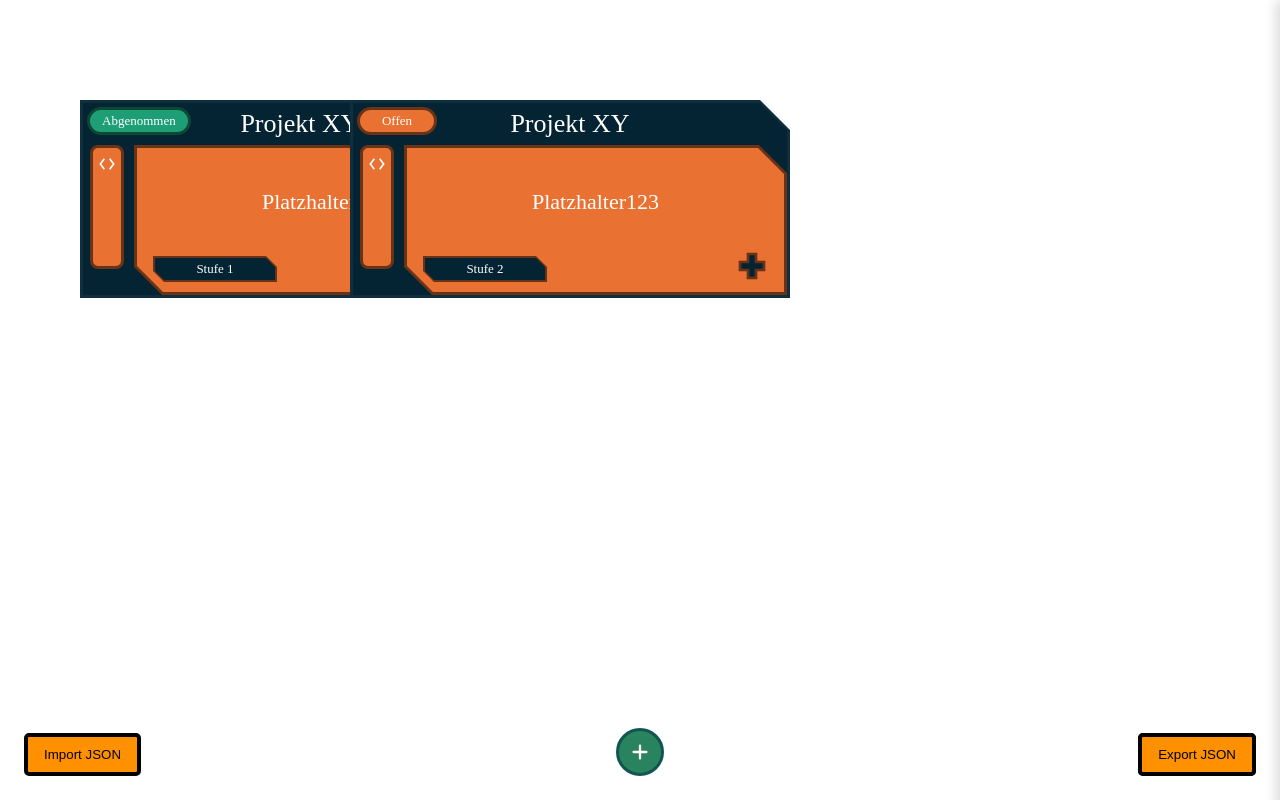
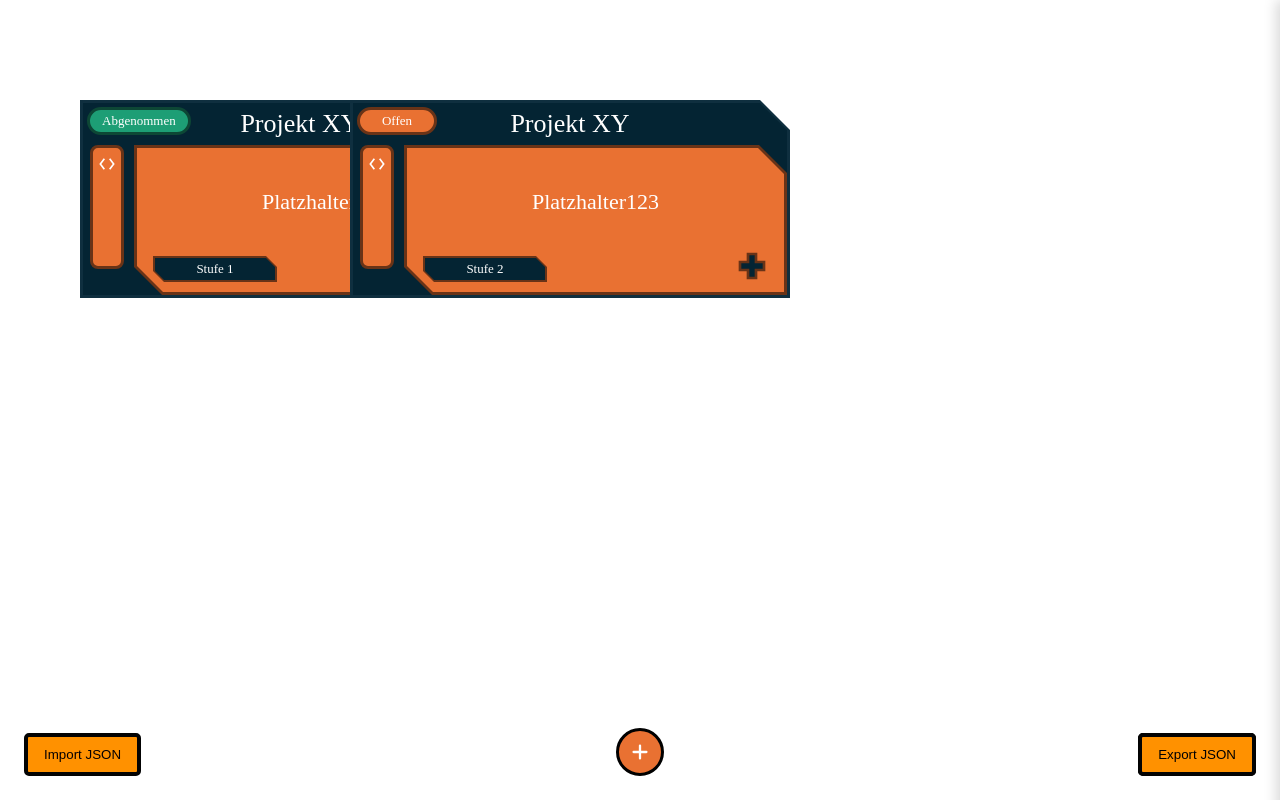
Before and after one commit to OrangeJuicy69/DarkPurpleNote, a React (Vite) app: page / in a window 1280 px wide. Built offline with nearby package versions, Linux system fonts and the light colour scheme.

Commit message:
ui upadte fix

```diff
--- a/src/basicnode.css
+++ b/src/basicnode.css
@@ -227,13 +227,13 @@
 
 .node-label {
   display: block;
-  font-size: 11px;
+  font-size: 25px;
   font-weight: 700;
   letter-spacing: 0.06em;
   text-transform: uppercase;
-  color: #fff;
+  color: #030000;
   opacity: 0.8;
-  margin-bottom: 2px;
+  margin-bottom: 5px;
 }
 
 .node-value {
@@ -245,10 +245,12 @@
 ul.node-value {
   margin: 0;
   padding: 0;
+
 }
 
 .node-value li {
   margin-bottom: 2px;
+  font-size: 2vh;
 }
 
 .node-value a {
@@ -258,7 +260,7 @@ ul.node-value {
 
 
 .node-div.selected {
-  filter: drop-shadow(0 0 3px #2A835F) drop-shadow(0 0 3px #2A835F);
+  filter: drop-shadow(0 0 5px #e97132) drop-shadow(0 0 5px #ff5900);
 }
 
 .node-div.locked {
@@ -276,8 +278,8 @@ ul.node-value {
   right: 0;
   height: 100vh;
   width: 320px;
-  background-color: #8BBB92;
-  border-left: 3px solid #12544F;
+  background-color: #e97132;
+  border-left: 3px solid #024e8b;
   box-shadow: -4px 0 12px rgba(0, 0, 0, 0.15);
   padding: 20px;
   overflow-y: auto;
@@ -297,15 +299,15 @@ ul.node-value {
   background: none;
   border: none;
   font-size: 2vh;
-  color: #12544F;
+  color: #000000;
   cursor: pointer;
   line-height: 1;
 }
 
 .node-sidepanel-title {
-  font-size: 2vh;
+  font-size: 5vh;
   font-weight: 700;
-  color: #12544F;
+  color: #000000;
   margin: 0 0 16px 0;
   padding-right: 24px;
 }
@@ -323,8 +325,8 @@ li {
   width: 48px;
   height: 48px;
   border-radius: 50%;
-  background-color: #2A835F;
-  border: 3px solid #12544F;
+  background-color: #e97132;
+  border: 3px solid #000000;
   color: #fff;
   display: flex;
   align-items: center;
@@ -335,7 +337,7 @@ li {
 }
 
 #new-node:hover {
-  background-color: #12544F;
+  background-color: #e75f15;
   transform: translateX(-50%) scale(1.1);
 }
 
@@ -391,16 +393,16 @@ li {
 
 button {
   color: rgb(255, 255, 255);
-  background-color: #8BBB92;
+  background-color: #e97132;
   cursor: pointer;
   border-style: solid;
-  border-color: #0d3d3a;
+  border-color: #000303;
   border-radius: 5px;
   transition-duration: 500ms;
 }
 
 button:hover {
-  background-color: #0d3d3a;
+  background-color: #021e7a;
   transform: scale(1.10);
 }
 
```
